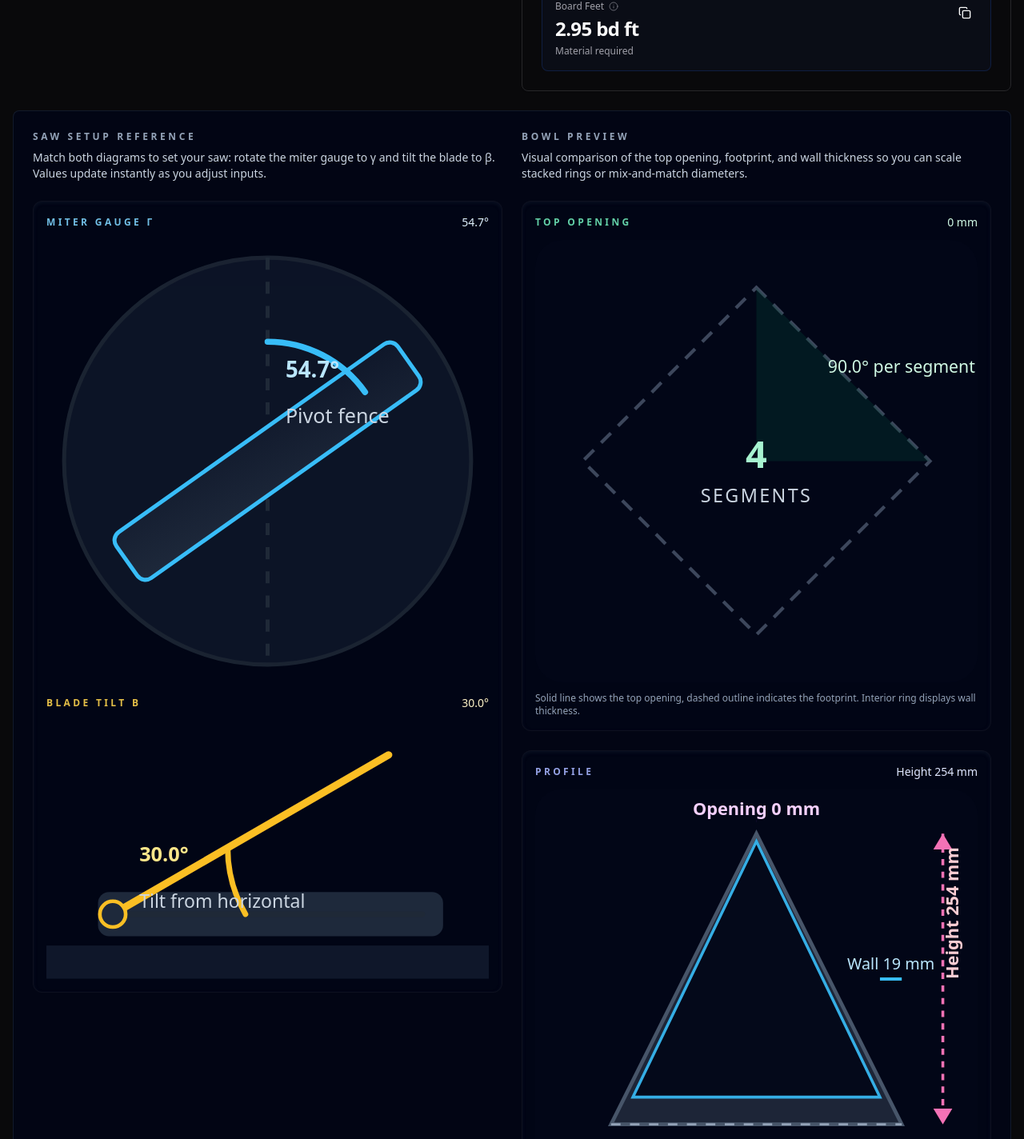
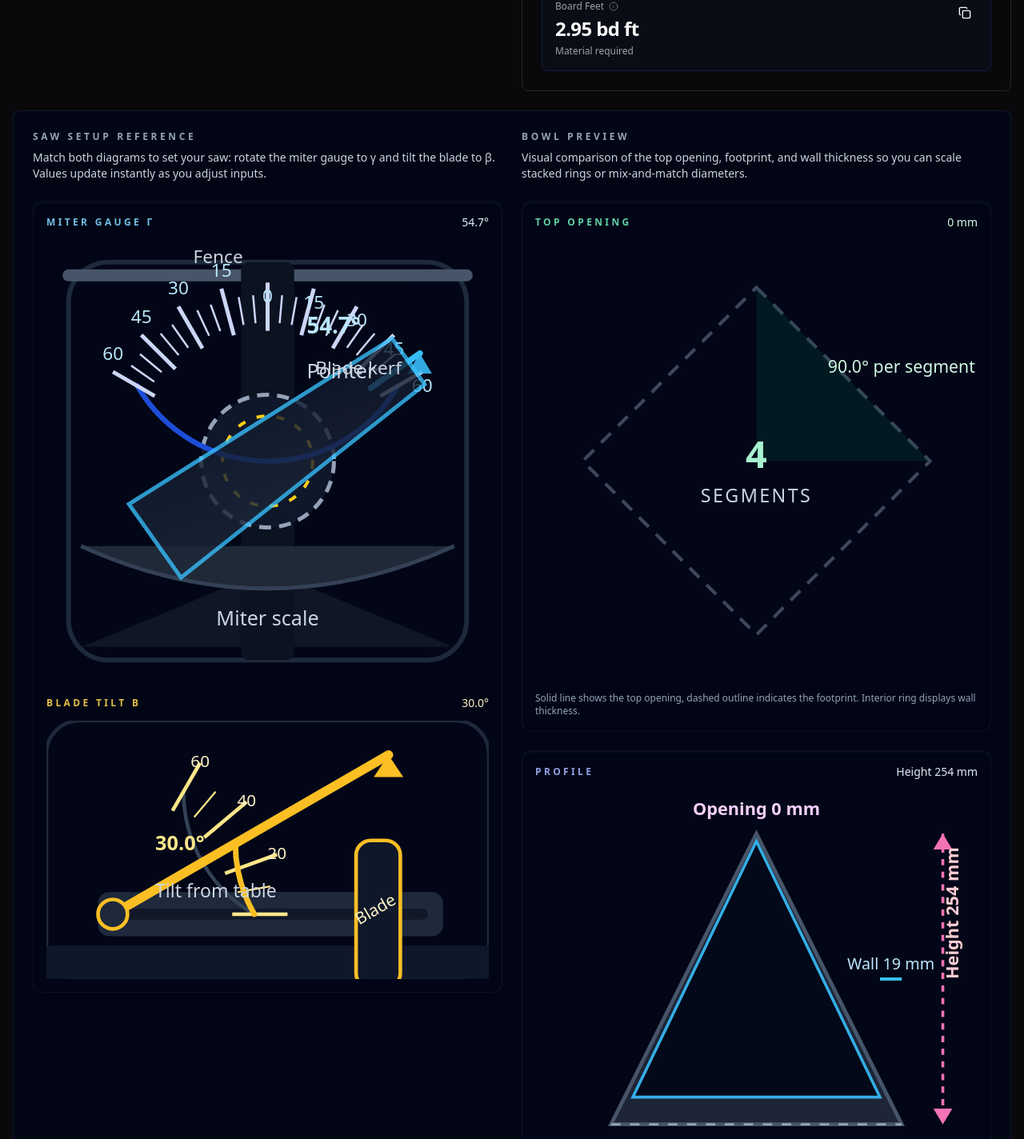
Before and after one commit to yeutterg/compound-miter-calculator, a Next.js app: page / in a window 1280 px wide. Shown: the part 1168-2592 px from the top of the page at 80% size. Built offline with nearby package versions, Linux system fonts and the light colour scheme.

Commit message:
make miter gauge reference saw

```diff
--- a/components/panels/Visualization3D.tsx
+++ b/components/panels/Visualization3D.tsx
@@ -75,7 +75,8 @@ function describeArc(cx: number, cy: number, radius: number, startAngle: number,
   const start = polarToCartesian(cx, cy, radius, endAngle);
   const end = polarToCartesian(cx, cy, radius, startAngle);
   const largeArc = Math.abs(endAngle - startAngle) <= 180 ? '0' : '1';
-  return `M ${start.x.toFixed(2)} ${start.y.toFixed(2)} A ${radius.toFixed(2)} ${radius.toFixed(2)} 0 ${largeArc} 0 ${end.x.toFixed(2)} ${end.y.toFixed(2)}`;
+  const sweep = endAngle >= startAngle ? '1' : '0';
+  return `M ${start.x.toFixed(2)} ${start.y.toFixed(2)} A ${radius.toFixed(2)} ${radius.toFixed(2)} 0 ${largeArc} ${sweep} ${end.x.toFixed(2)} ${end.y.toFixed(2)}`;
 }
 
 function formatPolygon(points: Array<{ x: number; y: number }>) {
@@ -87,18 +88,29 @@ function SawSetupDiagram({ miterGauge, bladeTilt }: { miterGauge: number; bladeT
   const topCenter = topSize / 2;
   const boardLength = topSize * 0.78;
   const boardWidth = 28;
-  const arcRadius = topSize * 0.27;
-  const segmentAngle = Math.max(0, miterGauge);
+  const gaugeRadius = topSize * 0.34;
+  const gaugeSpan = 60;
+  const clampedGauge = Math.max(-gaugeSpan, Math.min(gaugeSpan, miterGauge));
+  const gaugeArc = describeArc(topCenter, topCenter, gaugeRadius, -gaugeSpan, gaugeSpan);
+  const gaugePointerInner = polarToCartesian(topCenter, topCenter, gaugeRadius - 12, clampedGauge);
+  const gaugePointerOuter = polarToCartesian(topCenter, topCenter, gaugeRadius + 18, clampedGauge);
+  const gaugeTicks = Array.from({ length: (gaugeSpan * 2) / 5 + 1 }, (_, idx) => -gaugeSpan + idx * 5);
+
+  const bladeRadius = topSize * 0.15;
+  const throatWidth = topSize * 0.12;
+  const fenceY = topCenter - topSize * 0.42;
 
   const bevelWidth = 240;
   const bevelHeight = 140;
   const pivotX = bevelWidth * 0.15;
   const pivotY = bevelHeight * 0.75;
   const bladeLength = bevelWidth * 0.72;
-  const bladeAngleRad = (Math.PI / 180) * Math.max(0, bladeTilt);
+  const clampedTilt = Math.max(0, Math.min(60, bladeTilt));
+  const bladeAngleRad = (Math.PI / 180) * clampedTilt;
   const bladeEndX = pivotX + Math.cos(bladeAngleRad) * bladeLength;
   const bladeEndY = pivotY - Math.sin(bladeAngleRad) * bladeLength;
-  const bevelArcRadius = bevelWidth * 0.3;
+  const bevelArcRadius = bevelWidth * 0.32;
+  const bevelTicks = Array.from({ length: 7 }, (_, idx) => idx * 10);
 
   return (
     <div className="grid gap-4 rounded-xl border border-white/5 bg-slate-950/60 p-4 text-slate-200 shadow-inner shadow-slate-900/60">
@@ -114,25 +126,61 @@ function SawSetupDiagram({ miterGauge, bladeTilt }: { miterGauge: number; bladeT
                 <stop offset="100%" stopColor="#1e293b" />
               </linearGradient>
             </defs>
-          <circle cx={topCenter} cy={topCenter} r={topSize * 0.46} fill="#0f172a" stroke="#1f2937" strokeWidth={2} opacity={0.85} />
-          <line x1={topCenter} y1={topCenter - topSize * 0.46} x2={topCenter} y2={topCenter + topSize * 0.46} stroke="#1f2937" strokeWidth={2} strokeDasharray="6 6" />
-          <rect
-            x={topCenter - boardWidth / 2}
-            y={topCenter - boardLength / 2}
-            width={boardWidth}
-            height={boardLength}
-            rx={boardWidth * 0.18}
+          <rect x={topCenter - topSize * 0.45} y={topCenter - topSize * 0.45} width={topSize * 0.9} height={topSize * 0.9} rx={20} fill="#020617" stroke="#1e293b" strokeWidth={2.4} />
+          <path
+            d={`M ${topCenter - topSize * 0.42} ${topCenter + topSize * 0.42} L ${topCenter + topSize * 0.42} ${topCenter + topSize * 0.42} L ${topCenter + throatWidth * 0.6} ${topCenter + throatWidth * 2.3} Q ${topCenter} ${topCenter + throatWidth * 2.8} ${topCenter - throatWidth * 0.6} ${topCenter + throatWidth * 2.3} Z`}
+            fill="#111827"
+            opacity={0.9}
+          />
+          <line x1={topCenter - topSize * 0.45} y1={fenceY} x2={topCenter + topSize * 0.45} y2={fenceY} stroke="#475569" strokeWidth={6} strokeLinecap="round" />
+          <rect x={topCenter - throatWidth / 2} y={topCenter - topSize * 0.45} width={throatWidth} height={topSize * 0.9} fill="#0b1220" rx={4} />
+          <circle cx={topCenter} cy={topCenter} r={bladeRadius} fill="#0f172a" stroke="#94a3b8" strokeWidth={2} strokeDasharray="6 4" />
+          <circle cx={topCenter} cy={topCenter} r={bladeRadius * 0.68} fill="none" stroke="#facc15" strokeWidth={1.6} strokeDasharray="4 6" />
+          <path d={`M ${topCenter - gaugeRadius - 18} ${topCenter + throatWidth * 1.6} Q ${topCenter} ${topCenter + throatWidth * 3.2} ${topCenter + gaugeRadius + 18} ${topCenter + throatWidth * 1.6}`} fill="#1f2937" stroke="#334155" strokeWidth={2} />
+          <path d={gaugeArc} stroke="#1d4ed8" strokeWidth={2.6} fill="none" strokeLinecap="round" />
+          {gaugeTicks.map((tickAngle) => {
+            const isMajor = tickAngle % 15 === 0;
+            const inner = polarToCartesian(topCenter, topCenter, gaugeRadius - (isMajor ? 10 : 6), tickAngle);
+            const outer = polarToCartesian(topCenter, topCenter, gaugeRadius + (isMajor ? 14 : 8), tickAngle);
+            return (
+              <g key={`tick-${tickAngle}`}>
+                <line x1={inner.x} y1={inner.y} x2={outer.x} y2={outer.y} stroke="#cbd5f5" strokeWidth={isMajor ? 2 : 1} />
+                {isMajor && (
+                  <text x={outer.x} y={outer.y + (tickAngle < 0 ? -6 : 10)} className="text-[9px] fill-sky-200" textAnchor="middle">
+                    {Math.abs(tickAngle)}
+                  </text>
+                )}
+              </g>
+            );
+          })}
+          <line x1={gaugePointerInner.x} y1={gaugePointerInner.y} x2={gaugePointerOuter.x} y2={gaugePointerOuter.y} stroke="#38bdf8" strokeWidth={3} strokeLinecap="round" />
+          <polygon
+            points={`${gaugePointerOuter.x.toFixed(1)},${gaugePointerOuter.y.toFixed(1)} ${(gaugePointerOuter.x + 6).toFixed(1)},${(gaugePointerOuter.y + 10).toFixed(1)} ${(gaugePointerOuter.x - 6).toFixed(1)},${(gaugePointerOuter.y + 10).toFixed(1)}`}
+            fill="#38bdf8"
+            opacity={0.9}
+          />
+          <path
+            d={`M ${topCenter - boardWidth / 2} ${topCenter - boardLength / 2} L ${topCenter + boardWidth / 2} ${topCenter - boardLength / 2} L ${topCenter + boardWidth * 0.8} ${topCenter + boardLength * 0.4} L ${topCenter - boardWidth * 0.8} ${topCenter + boardLength * 0.4} Z`}
             fill="url(#boardFill)"
             stroke="#38bdf8"
             strokeWidth={2}
-            transform={`rotate(${segmentAngle} ${topCenter} ${topCenter})`}
+            transform={`rotate(${clampedGauge} ${topCenter} ${topCenter})`}
+            opacity={0.8}
           />
-          <path d={describeArc(topCenter, topCenter, arcRadius, 0, segmentAngle)} stroke="#38bdf8" strokeWidth={3} fill="none" strokeLinecap="round" />
-          <text x={topCenter + arcRadius * 0.15} y={topCenter - arcRadius * 0.7} className="text-[11px] font-semibold fill-sky-200">
-            {segmentAngle.toFixed(1)}°
+          <text x={topCenter} y={topCenter + throatWidth * 3.1} textAnchor="middle" className="text-[10px] fill-slate-300">
+            Miter scale
           </text>
-          <text x={topCenter + arcRadius * 0.15} y={topCenter - arcRadius * 0.32} className="text-[10px] fill-slate-300">
-            Pivot fence
+          <text x={topCenter + gaugeRadius * 0.26} y={topCenter - gaugeRadius * 0.85} className="text-[11px] font-semibold fill-sky-200">
+            {clampedGauge.toFixed(1)}°
+          </text>
+          <text x={topCenter + gaugeRadius * 0.26} y={topCenter - gaugeRadius * 0.55} className="text-[10px] fill-slate-300">
+            Pointer
+          </text>
+          <text x={topCenter - throatWidth * 1.4} y={fenceY - 6} className="text-[9px] fill-slate-300">
+            Fence
+          </text>
+          <text x={topCenter + throatWidth * 0.9} y={topCenter - bladeRadius - 10} className="text-[9px] fill-slate-300">
+            Blade kerf
           </text>
         </svg>
       </div>
@@ -143,18 +191,42 @@ function SawSetupDiagram({ miterGauge, bladeTilt }: { miterGauge: number; bladeT
           <p className="text-sm font-medium text-amber-100">{bladeTilt.toFixed(1)}°</p>
         </div>
         <svg viewBox={`0 0 ${bevelWidth} ${bevelHeight}`} className="w-full">
+          <rect x={0} y={0} width={bevelWidth} height={bevelHeight} fill="#020617" rx={18} stroke="#1e293b" strokeWidth={2} />
           <rect x={0} y={bevelHeight - 18} width={bevelWidth} height={18} fill="#0f172a" />
           <rect x={pivotX - 8} y={pivotY - 12} width={bevelWidth * 0.78} height={24} fill="#1e293b" rx={6} />
-          <line x1={pivotX} y1={pivotY} x2={pivotX + bevelWidth * 0.7} y2={pivotY} stroke="#1f2937" strokeWidth={3} strokeLinecap="round" />
-          <line x1={pivotX} y1={pivotY} x2={bladeEndX} y2={bladeEndY} stroke="#fbbf24" strokeWidth={4} strokeLinecap="round" />
-          <path d={describeArc(pivotX, pivotY, bevelArcRadius, 90, 90 - bladeTilt)} stroke="#fbbf24" strokeWidth={3} fill="none" strokeLinecap="round" />
-          <text x={pivotX + bevelArcRadius * 0.2} y={pivotY - bevelArcRadius * 0.4} className="text-[11px] font-semibold fill-amber-200">
-            {bladeTilt.toFixed(1)}°
+          <line x1={pivotX} y1={pivotY} x2={pivotX + bevelWidth * 0.7} y2={pivotY} stroke="#111827" strokeWidth={6} strokeLinecap="round" />
+          <path d={describeArc(pivotX, pivotY, bevelArcRadius, 90, 30)} stroke="#334155" strokeWidth={2} fill="none" strokeLinecap="round" />
+          {bevelTicks.map((tick) => {
+            const inner = polarToCartesian(pivotX, pivotY, bevelArcRadius - (tick % 20 === 0 ? 12 : 8), 90 - tick);
+            const outer = polarToCartesian(pivotX, pivotY, bevelArcRadius + (tick % 20 === 0 ? 18 : 10), 90 - tick);
+            return (
+              <g key={`bevel-${tick}`}>
+                <line x1={inner.x} y1={inner.y} x2={outer.x} y2={outer.y} stroke="#fde68a" strokeWidth={tick % 20 === 0 ? 2 : 1} />
+                {tick % 20 === 0 && tick !== 0 && (
+                  <text x={outer.x} y={outer.y} className="text-[9px] fill-amber-100" textAnchor="middle" dominantBaseline="middle">
+                    {tick}
                   </text>
-          <text x={pivotX + bevelArcRadius * 0.2} y={pivotY - bevelArcRadius * 0.05} className="text-[10px] fill-slate-300">
-            Tilt from horizontal
+                )}
+              </g>
+            );
+          })}
+          <line x1={pivotX} y1={pivotY} x2={bladeEndX} y2={bladeEndY} stroke="#fbbf24" strokeWidth={5} strokeLinecap="round" />
+          <circle cx={pivotX} cy={pivotY} r={8} fill="#1e293b" stroke="#fbbf24" strokeWidth={2} />
+          <polygon
+            points={`${bladeEndX.toFixed(1)},${bladeEndY.toFixed(1)} ${(bladeEndX - 8).toFixed(1)},${(bladeEndY + 12).toFixed(1)} ${(bladeEndX + 8).toFixed(1)},${(bladeEndY + 12).toFixed(1)}`}
+            fill="#fbbf24"
+          />
+          <path d={describeArc(pivotX, pivotY, bevelArcRadius, 90, 90 - clampedTilt)} stroke="#fbbf24" strokeWidth={3} fill="none" strokeLinecap="round" />
+          <text x={pivotX + bevelArcRadius * 0.3} y={pivotY - bevelArcRadius * 0.45} className="text-[11px] font-semibold fill-amber-200">
+            {clampedTilt.toFixed(1)}°
           </text>
-          <circle cx={pivotX} cy={pivotY} r={7} fill="#1e293b" stroke="#fbbf24" strokeWidth={2} />
+          <text x={pivotX + bevelArcRadius * 0.3} y={pivotY - bevelArcRadius * 0.12} className="text-[10px] fill-slate-300">
+            Tilt from table
+          </text>
+          <rect x={pivotX + bevelWidth * 0.55} y={pivotY - 40} width={24} height={80} rx={8} fill="#0f172a" stroke="#fbbf24" strokeWidth={2} />
+          <text x={pivotX + bevelWidth * 0.55 + 12} y={pivotY} textAnchor="middle" className="text-[9px] fill-amber-100" transform={`rotate(${-clampedTilt} ${pivotX + bevelWidth * 0.55 + 12} ${pivotY})`}>
+            Blade
+          </text>
         </svg>
       </div>
     </div>
```
Lines whose indentation alone changed are shown as unchanged.
